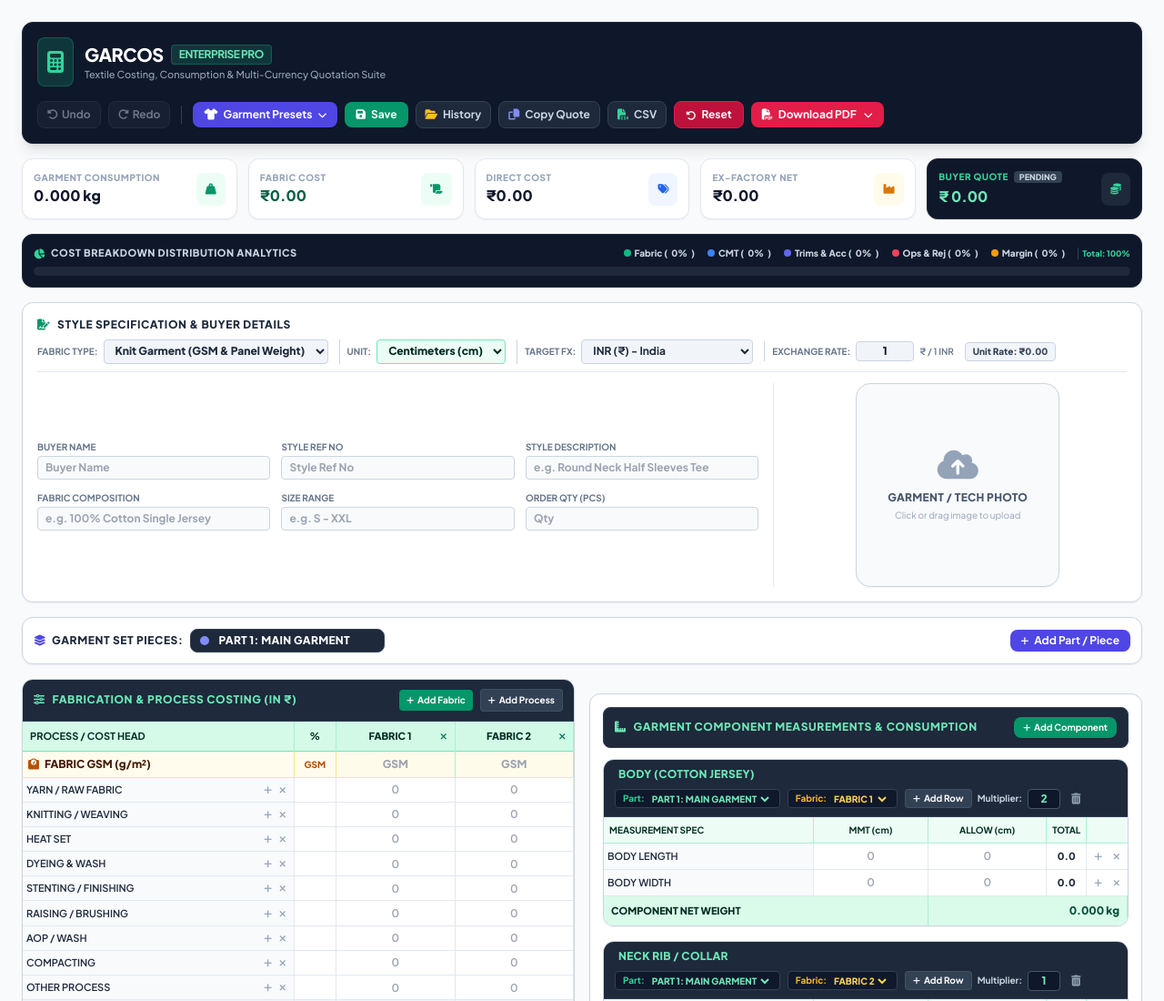
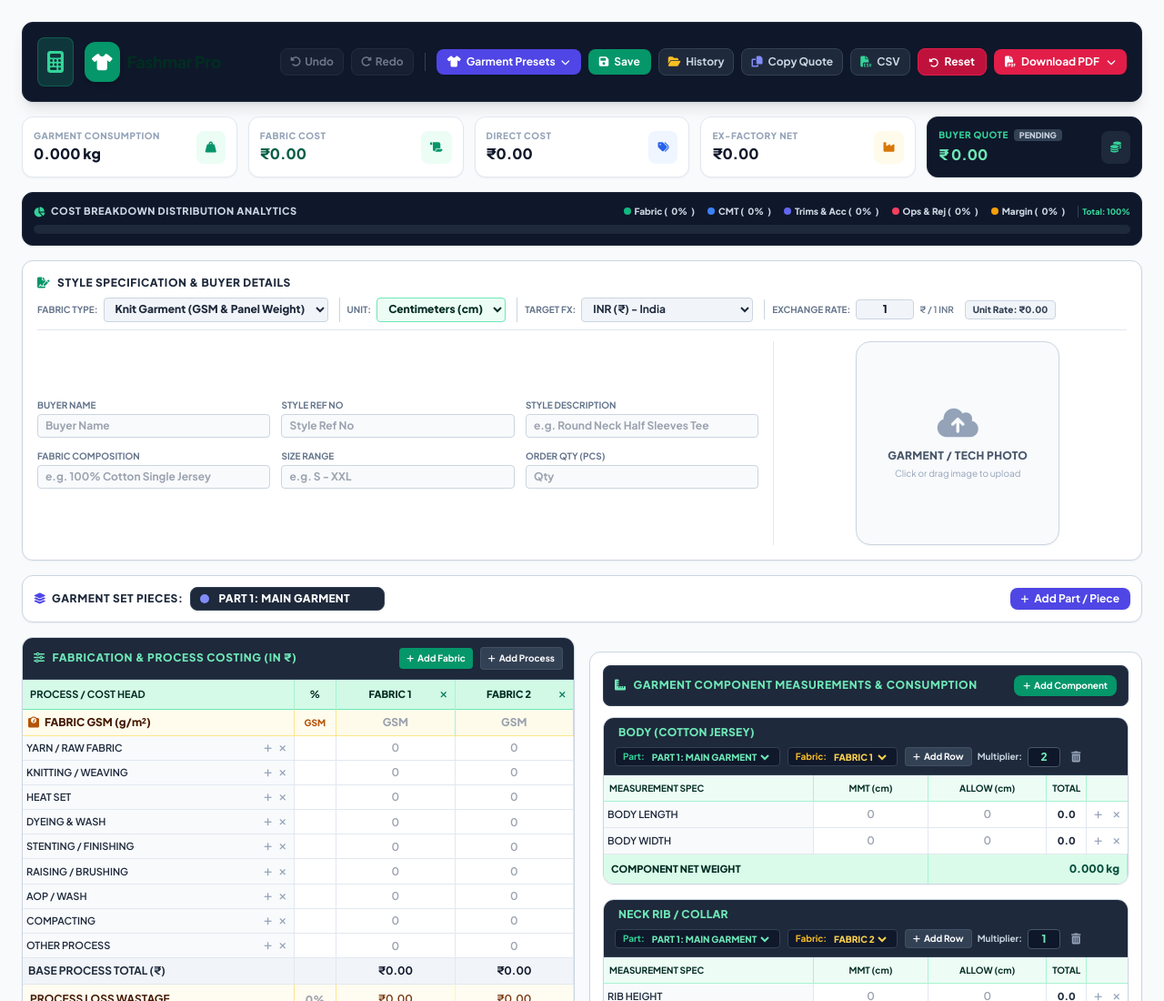
Before and after one commit to genuinerish/garcos, a website: page public/app.html in a window 1280 px wide. Shown: the top 1100 px of the page at 91% size. Drawn offline with nearby package versions, Linux system fonts and the light colour scheme; sample sign-in values are in the browser's storage.

Commit message:
Rebrand application header from Garcos to Fashmar

```diff
--- a/public/app.html
+++ b/public/app.html
@@ -2813,14 +2813,11 @@
                 <div class="bg-emerald-500/20 text-emerald-400 p-2.5 rounded-lg border border-emerald-500/30">
                     <i class="fa-solid fa-calculator text-2xl"></i>
                 </div>
-                <div>
-                    <h1 class="text-xl font-black tracking-tight text-white flex items-center gap-2">
-                        GARCOS <span
-                            class="text-xs font-bold bg-emerald-500/20 text-emerald-300 px-2 py-0.5 rounded border border-emerald-500/30">ENTERPRISE
-                            PRO</span>
-                    </h1>
-                    <p class="text-[11px] text-slate-400 font-medium">Textile Costing, Consumption & Multi-Currency
-                        Quotation Suite</p>
+                <div class="flex items-center gap-2">
+                    <div class="bg-emerald-600 text-white p-2 rounded-xl shadow-md">
+                        <i class="fa-solid fa-shirt text-lg"></i>
+                    </div>
+                    <span class="text-lg font-black text-emerald-950 tracking-tight">Fashmar Pro</span>
                 </div>
             </div>
 
```
Also changed, not shown: public/index.html (+1 -2 lines), public/login.html (+1 -1 lines).
